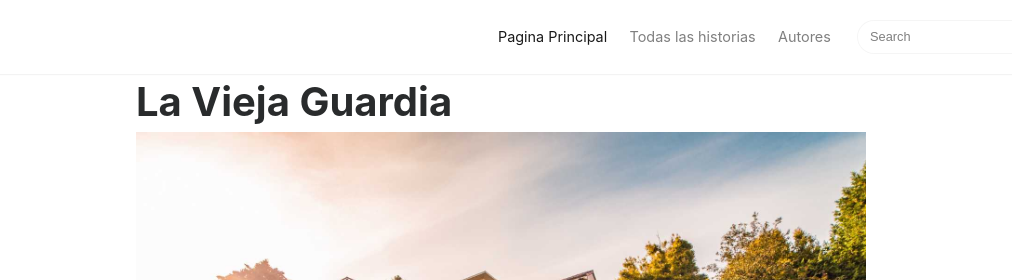
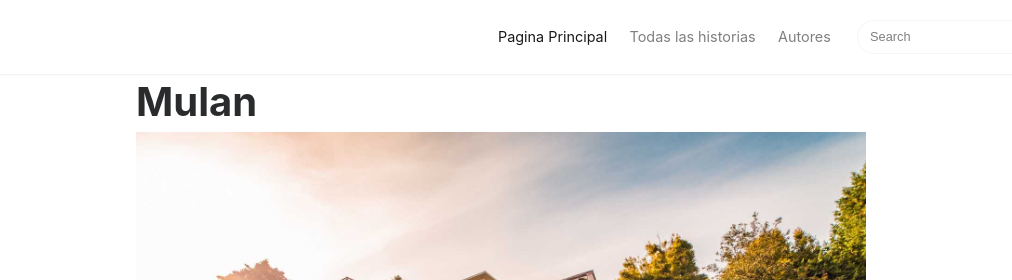
Before and after one commit to Smithy-21/prueba4, a plain HTML site: page textos/yuhao/resena_yuhao.html in a window 1280 px wide. Shown: the top 280 px of the page, 139-1151 px from the left. Drawn offline with Linux system fonts and the light colour scheme; a script that the page names is missing; files whose address does not match are found by name.

Commit message:
resena_yuhao.html

```diff
--- a/textos/yuhao/resena_yuhao.html
+++ b/textos/yuhao/resena_yuhao.html
@@ -100,7 +100,7 @@
 		<!-- Begin Post -->
 		<div class="col-md-8 col-md-offset-2 col-xs-12">
 			<div class="mainheadingt">
-				<h1 class="posttitle">La Vieja Guardia</h1>
+				<h1 class="posttitle">Mulan</h1>
 			</div>
 			<!-- Begin Featured Image -->
 			<img class="featured-image img-fluid" src="assets/img/demopic/10.jpg" alt="">
```
